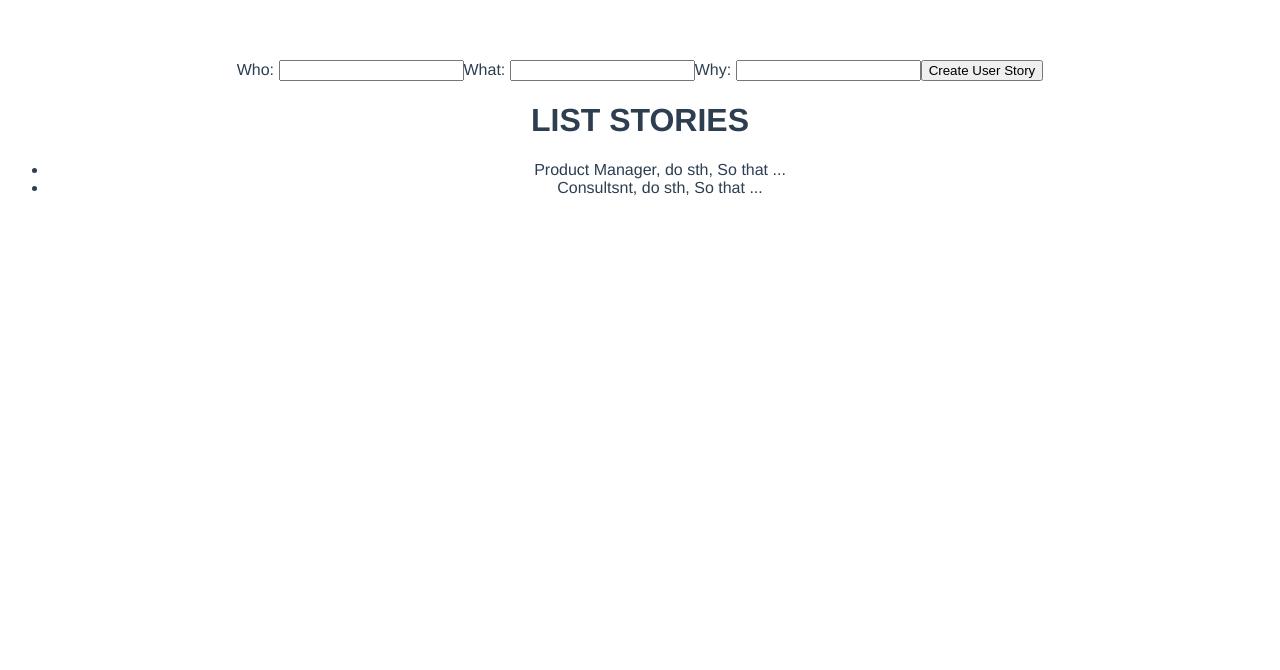
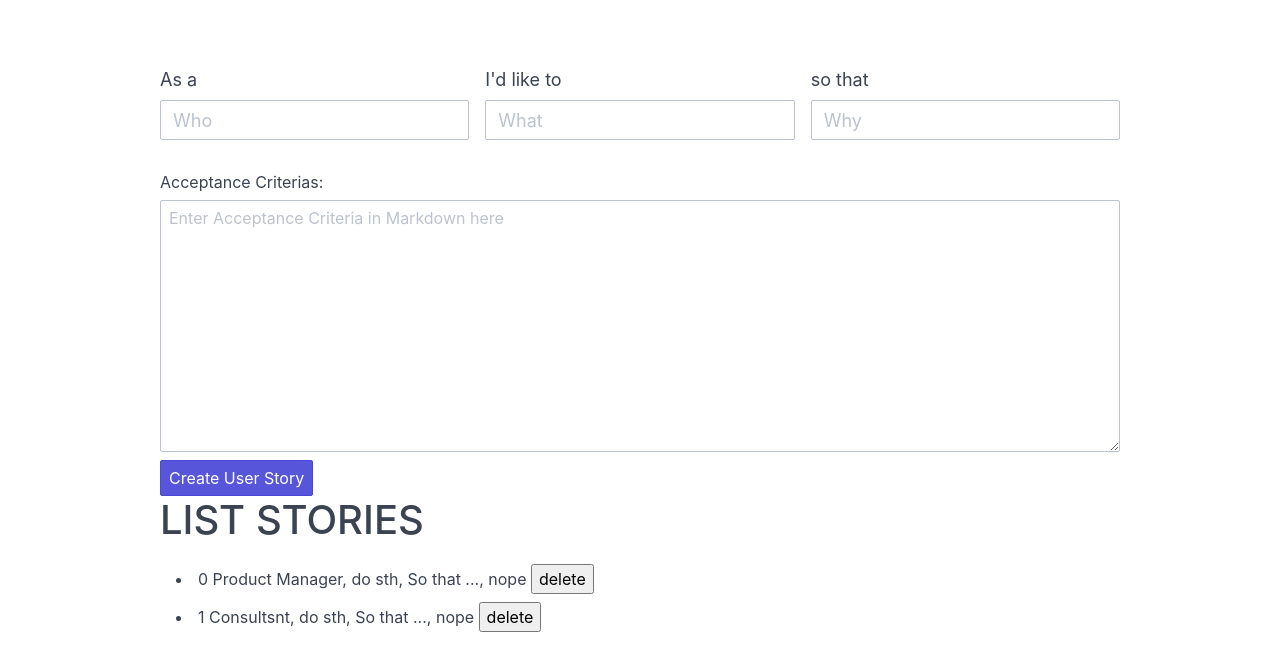
Before and after one commit to surfgreendev/user-story-manager, a Vue app: page /#/ in a window 1280 px wide. Shown: the top 670 px of the page. Built offline with nearby package versions, Linux system fonts and the light colour scheme.

Commit message:
Styling and data handling

```diff
--- a/package.json
+++ b/package.json
@@ -11,6 +11,7 @@
     "build": "node build/build.js"
   },
   "dependencies": {
+    "vee-validate": "^2.0.5",
     "vue": "^2.5.2",
     "vue-router": "^3.0.1"
   },
--- a/src/App.vue
+++ b/src/App.vue
@@ -1,6 +1,5 @@
 <template>
   <div id="app">
-
     <router-view/>
   </div>
 </template>
@@ -12,12 +11,14 @@ export default {
 </script>
 
 <style>
+
+@import url("https://unpkg.com/spectre.css/dist/spectre.min.css");
+
 #app {
-  font-family: 'Avenir', Helvetica, Arial, sans-serif;
+
   -webkit-font-smoothing: antialiased;
   -moz-osx-font-smoothing: grayscale;
-  text-align: center;
-  color: #2c3e50;
+
   margin-top: 60px;
 }
 </style>
--- a/src/components/ListStories.vue
+++ b/src/components/ListStories.vue
@@ -1,15 +1,39 @@
 <template>
-    <div>
+    <div class="container grid-lg">
+        <div class="columns">
+            <div class="column col-12 add-story-container">
                 <form @submit.prevent="addStory">
-            <label>Who: </label> <input name="who" type="text" v-model="who">
-            <label>What: </label> <input name="what" type="text" v-model="what">
-            <label>Why: </label> <input name="why" type="text" v-model="why">
-            <input type="submit" value="Create User Story" />
+                    <transition name="alert-in" enter-active-class="animated flipInX" leave-active-class="animated flipOutX">
+                        <p class="alert" v-if="errors.has('who')">{{errors.first('who')}}</p>
+                    </transition>
+                    <div class="columns">
+                        <div class="column col-xs-12">
+                            <label class="form-label label-lg">As a </label> <input class="form-input input-lg" placeholder="Who" name="who" type="text" v-model="who" v-validate="'min:2'">
+                        </div>
+                        <div class="column col-xs-12">
+                            <label class="form-label label-lg">I'd like to </label> <input class="form-input input-lg" placeholder="What" name="what" type="text" v-model="what">
+                        </div>
+                        <div class="column col-xs-12">
+                            <label class="form-label label-lg">so that </label> <input class="form-input input-lg" placeholder="Why" name="why" type="text" v-model="why">
+                        </div>
+                    </div>
+                    </br>
+                    <div class="acceptance-criterias-block form-group">
+                        <label class="form-label">Acceptance Criterias: </label>
+                        <textarea class="form-input" rows="10" placeholder="Enter Acceptance Criteria in Markdown here" name="acceptance_criteria" v-model="acceptance_criteria" />
+                    </div>
+                    <input class="btn btn-primary" type="submit" value="Create User Story" />
                 </form>
+            </div>
+            <div class="column col-12">
                 <h1>LIST STORIES</h1>
                 <ul>
-            <li v-for="(story, index) in stories" :key='index'>{{story.who}}, {{story.what}}, {{story.why}}</li>
+                    <transition-group name="list" enter-active-class="animated bounceInUp" leave-active-class="animated bounceInDown">
+                        <li v-for="(story, index) in stories" :key='index'>{{index}} {{story.who}}, {{story.what}}, {{story.why}}, {{story.acceptance_criteria}} <button v-on:click="deleteStory(index)">delete</button></li>
+                    </transition-group>
                 </ul>
+            </div>
+        </div>
     </div>
 </template>
 
@@ -26,20 +50,36 @@ export default {
           who: '',
           what: '',
           why: '',
+          acceptance_criteria: '',
           stories: [
-              {who: "Product Manager", what: "do sth", why: "So that ..."},
-              {who: "Consultsnt", what: "do sth", why: "So that ..."}
+              {who: "Product Manager", what: "do sth", why: "So that ...", acceptance_criteria: "nope"},
+              {who: "Consultsnt", what: "do sth", why: "So that ...", acceptance_criteria: "nope"}
               ]
       }
   },
   methods: {
       addStory: function() {
-          var story = {who: this.who, what: this.what, why: this.why}
+          this.$validator.validateAll().then((result) => {
+              if (result) {
+                    var story = {who: this.who, what: this.what, why: this.why, acceptance_criteria: this.acceptance_criteria}
                     this.stories.push(story)
-          this.who = ''
-          this.what = ''
-          this.why = ''
+                    this.who = '';
+                    this.what = '';
+                    this.why = '';
+                    this.acceptance_criteria = '';
+              } else {
+                    console.log("NOT VALID")
+              }
+          });
+      },
+      deleteStory: function(i) {
+        console.log("DELETE CLICKED")
+        this.stories.splice(i, 1);
     }
   }
 }
 </script>
+
+<style scoped>
+@import "https://cdnjs.cloudflare.com/ajax/libs/animate.css/3.5.2/animate.min.css";
+</style>
```
Also changed, not shown: src/main.js (+7 -4 lines), 1 other file (tests, documents, lock files or other folders). Lines whose indentation alone changed are shown as unchanged.
